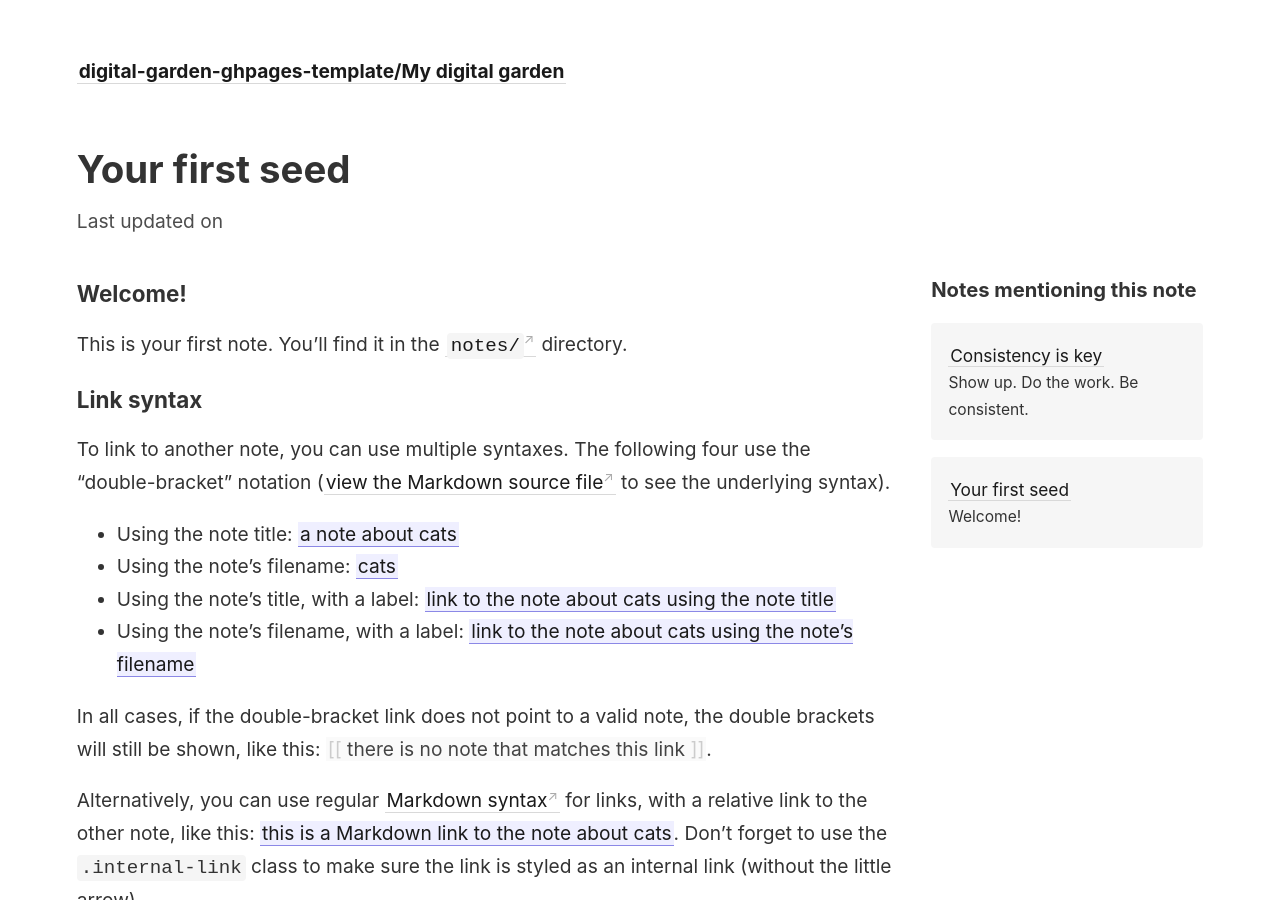
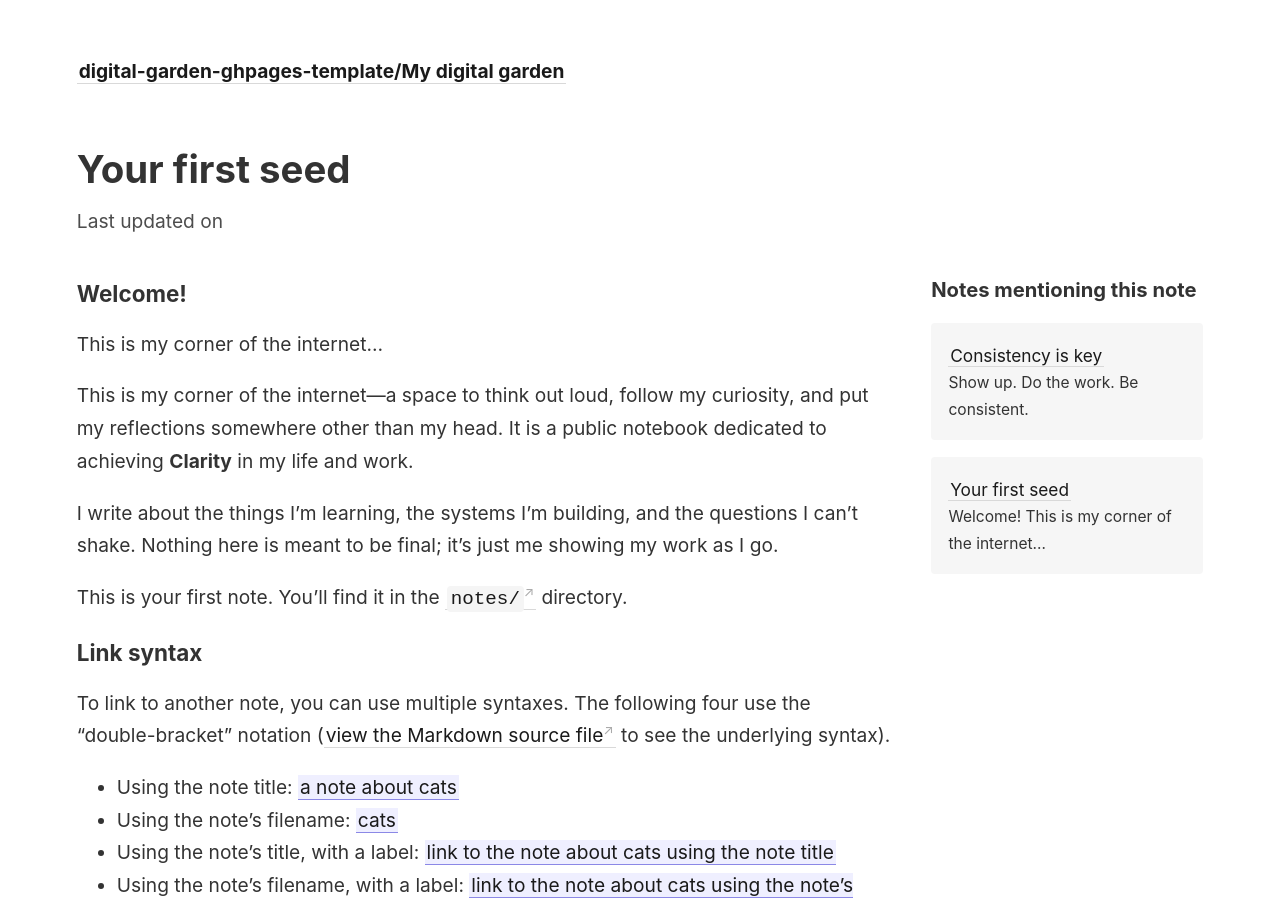
Before and after one commit to cindywincek/its-me-cindy-garden-demo, a Jekyll site: the page built from _notes/your-first-note.md, in a window 1280 px wide and 900 px high. Built offline with Jekyll 4.4.1, drawn with Linux system fonts in a browser that asks for light colours.

Commit message:
Enhance introduction in your-first-note.md
Expanded the introduction to provide more context about the purpose of the note.

```diff
--- a/_notes/your-first-note.md
+++ b/_notes/your-first-note.md
@@ -3,6 +3,11 @@ title: Your first seed
 ---
 
 ### Welcome!
+This is my corner of the internet...
+
+This is my corner of the internet—a space to think out loud, follow my curiosity, and put my reflections somewhere other than my head. It is a public notebook dedicated to achieving **Clarity** in my life and work.
+
+I write about the things I’m learning, the systems I’m building, and the questions I can’t shake. Nothing here is meant to be final; it’s just me showing my work as I go.
 
 This is your first note. You'll find it in the [`notes/`](https://github.com/maximevaillancourt/digital-garden-jekyll-template/tree/master/_notes) directory.
 
```
